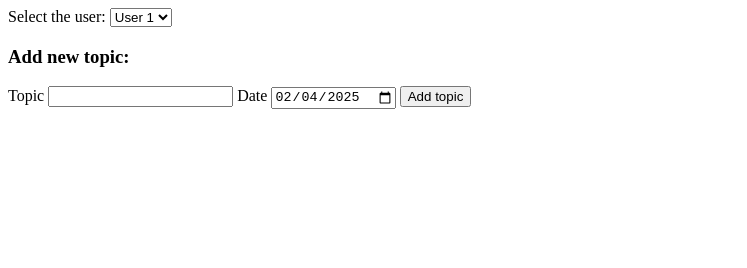
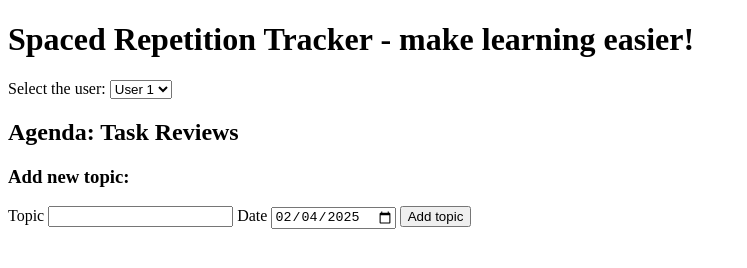
Before and after one commit to eediallo/Spaced-Repetition-Tracker, a plain HTML site: page index.html in a window 1280 px wide. Shown: the whole page, without its empty margins (0-747 px from the left). Drawn offline with Linux system fonts and the light colour scheme.

Commit message:
Add titles to page

```diff
--- a/index.html
+++ b/index.html
@@ -9,10 +9,13 @@
 </head>
 
 <body>
+  <h1>Spaced Repetition Tracker - make learning easier!</h1>
   <label for="select-users">Select the user:</label>
   <select name="users" id="select-users"></select>
 
-  <div id="user-agenda-container"></div>
+  <div id="user-agenda-container">
+    <h2>Agenda: Task Reviews</h2>
+  </div>
 
   <h3>Add new topic:</h3>
   <form action="#" id="form-add-topic">
```
